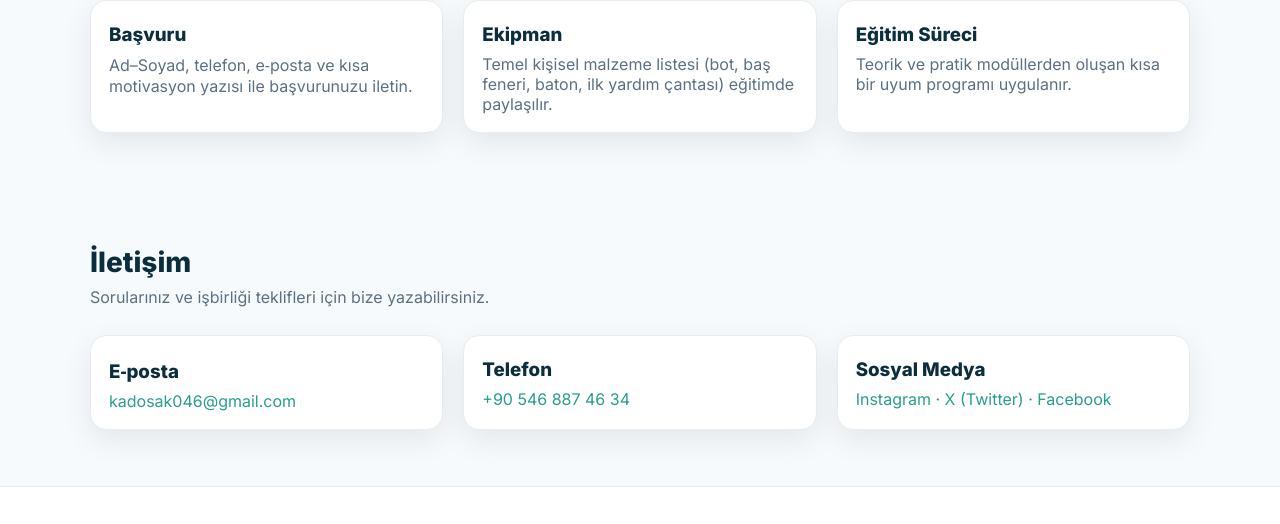
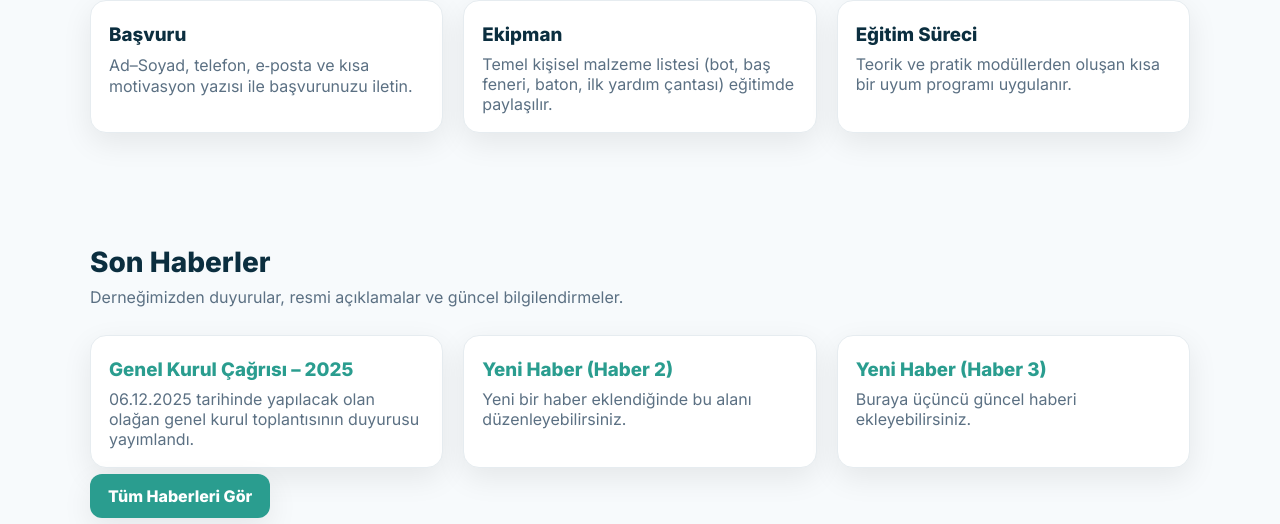
Before and after one commit to kadosak/kadosak-org, a plain HTML site: page index.html in a window 1280 px wide. Shown: the part 1530-2054 px from the top of the page. Drawn offline with Linux system fonts and the light colour scheme.

Commit message:
Add news section with placeholders for articles

```diff
--- a/index.html
+++ b/index.html
@@ -204,6 +204,40 @@
       </div>
     </section>
 
+    <!-- SON HABERLER -->
+    <section id="haberler">
+      <div class="container">
+        <h2 class="section-title">Son Haberler</h2>
+        <p class="section-sub">Derneğimizden duyurular, resmi açıklamalar ve güncel bilgilendirmeler.</p>
+
+        <div class="grid">
+
+          <!-- Haber 1 -->
+          <article class="card">
+            <h3><a href="haberler/genel-kurul-cagrisi-2025.html">Genel Kurul Çağrısı – 2025</a></h3>
+            <p>06.12.2025 tarihinde yapılacak olan olağan genel kurul toplantısının duyurusu yayımlandı.</p>
+          </article>
+
+          <!-- Haber 2 (boş placeholder — yeni haber ekleyince doldurursun) -->
+          <article class="card">
+            <h3><a href="#">Yeni Haber (Haber 2)</a></h3>
+            <p>Yeni bir haber eklendiğinde bu alanı düzenleyebilirsiniz.</p>
+          </article>
+
+          <!-- Haber 3 (boş placeholder) -->
+          <article class="card">
+            <h3><a href="#">Yeni Haber (Haber 3)</a></h3>
+            <p>Buraya üçüncü güncel haberi ekleyebilirsiniz.</p>
+          </article>
+
+        </div>
+
+        <div class="spacer"></div>
+        <a class="btn-primary" href="/haberler/index.html">Tüm Haberleri Gör</a>
+      </div>
+    </section>
+
+
     <!-- İLETİŞİM -->
     <section id="iletisim">
       <div class="container">
```
